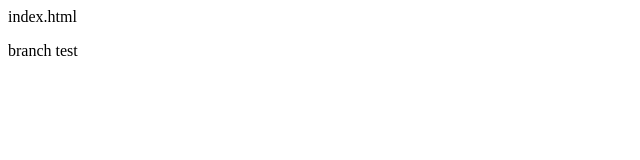
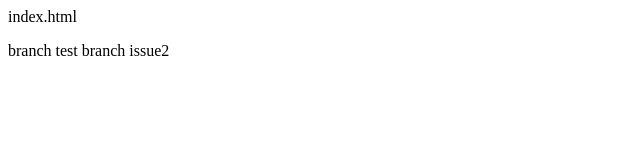
Before and after one commit to ruddnjs7148/MyLocalRepo, a plain HTML site: page index.html in a window 1280 px wide. Shown: the full height of the page, 0-640 px from the left. Drawn offline with Linux system fonts and the light colour scheme.

Commit message:
update link (branch-issue2)

```diff
--- a/index.html
+++ b/index.html
@@ -3,5 +3,6 @@
 	<body>
 		<p>index.html</p>
 		branch test
+		branch issue2
 	</body>
 </html>
```
